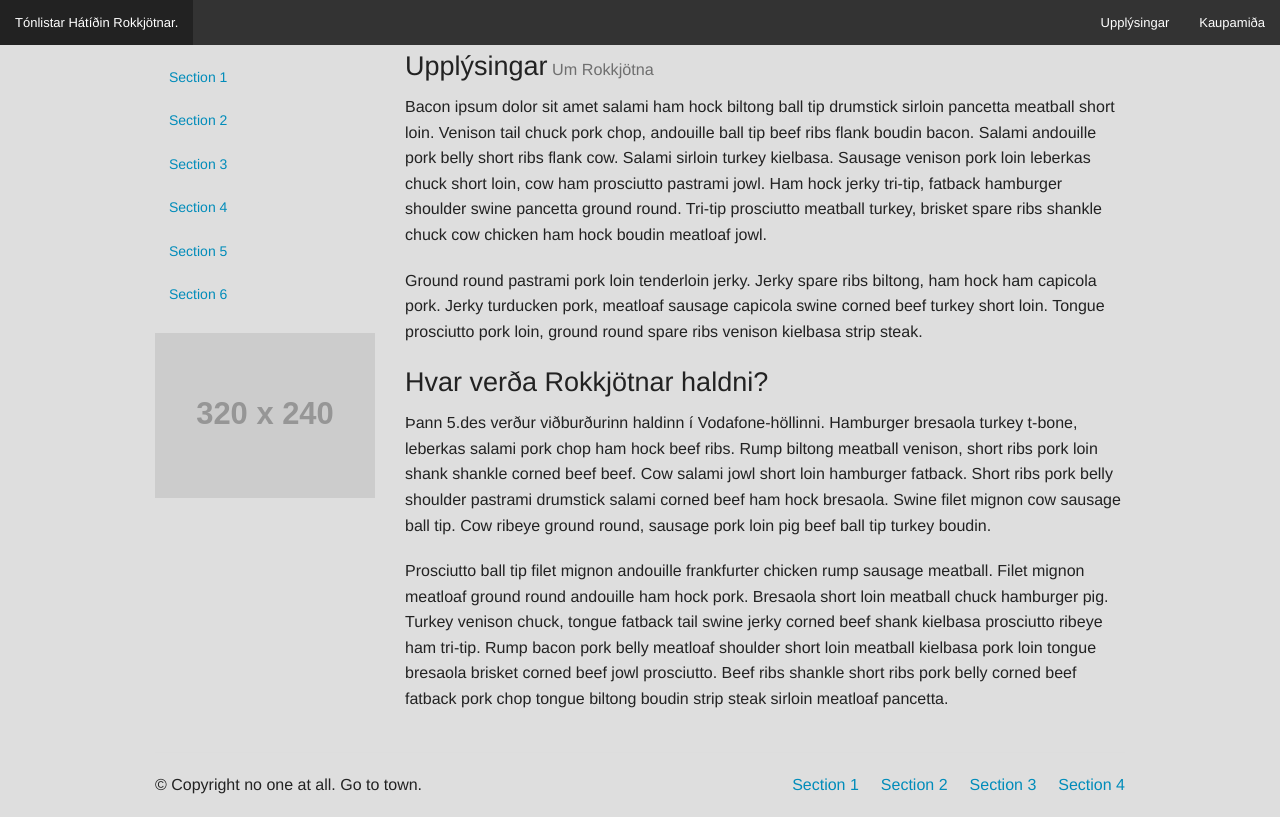
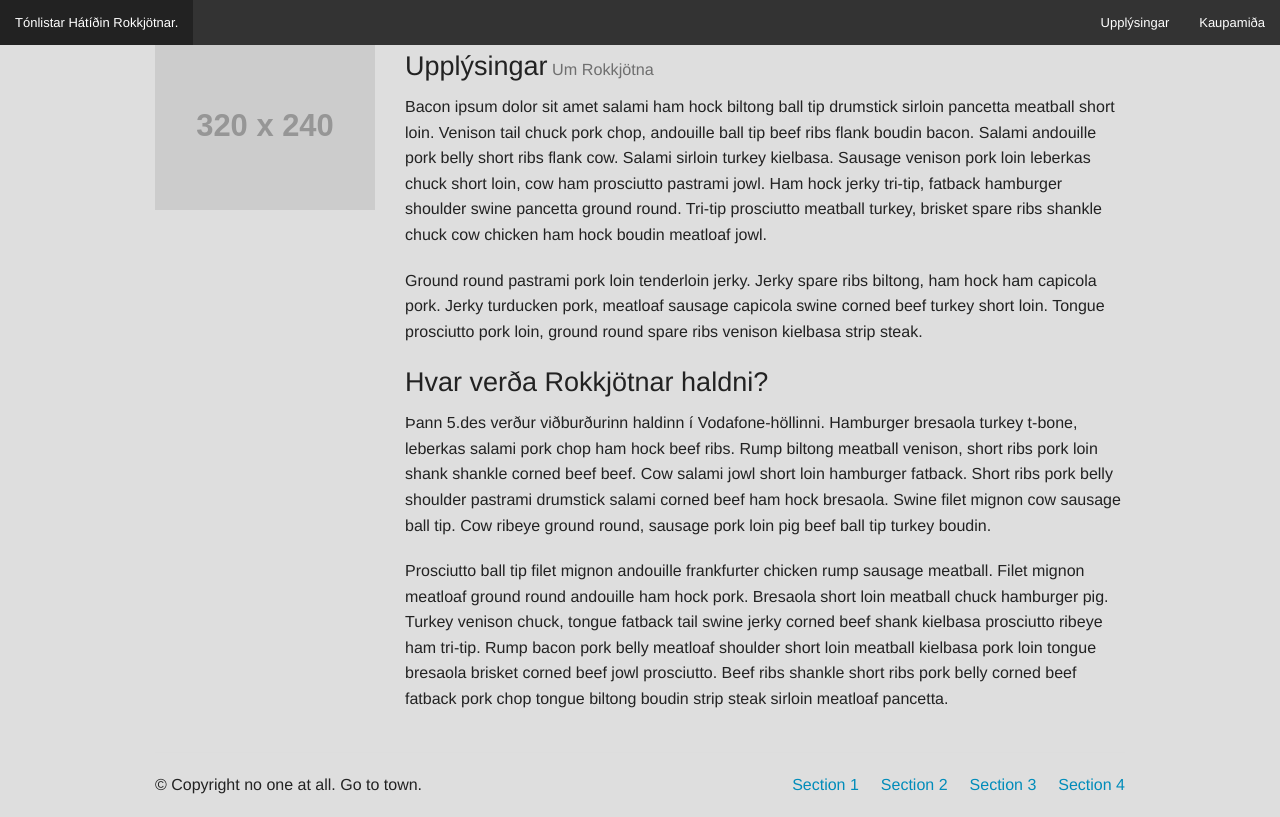
Before and after one commit to sveinnmani/Verk_6_SMJ, a plain HTML site: page Verkefni_6/upplysingasida.html in a window 1280 px wide. Drawn offline with Linux system fonts and the light colour scheme; placeholder pictures from the web are drawn by us.

Commit message:
Lagfæringar á html skjölum.
Smá breytingar.

```diff
--- a/Verkefni_6/upplysingasida.html
+++ b/Verkefni_6/upplysingasida.html
@@ -59,14 +59,6 @@
 
         <div class="large-3 pull-9 columns">
 
-          <ul class="side-nav">
-            <li><a href="#">Section 1</a></li>
-            <li><a href="#">Section 2</a></li>
-            <li><a href="#">Section 3</a></li>
-            <li><a href="#">Section 4</a></li>
-            <li><a href="#">Section 5</a></li>
-            <li><a href="#">Section 6</a></li>
-          </ul>
 
           <p><img src="http://placehold.it/320x240&text=Ad"/></p>
 
```
Also changed, not shown: Verkefni_6/index.html (+4 -7 lines), Verkefni_6/solusida.html (+3 -3 lines).
